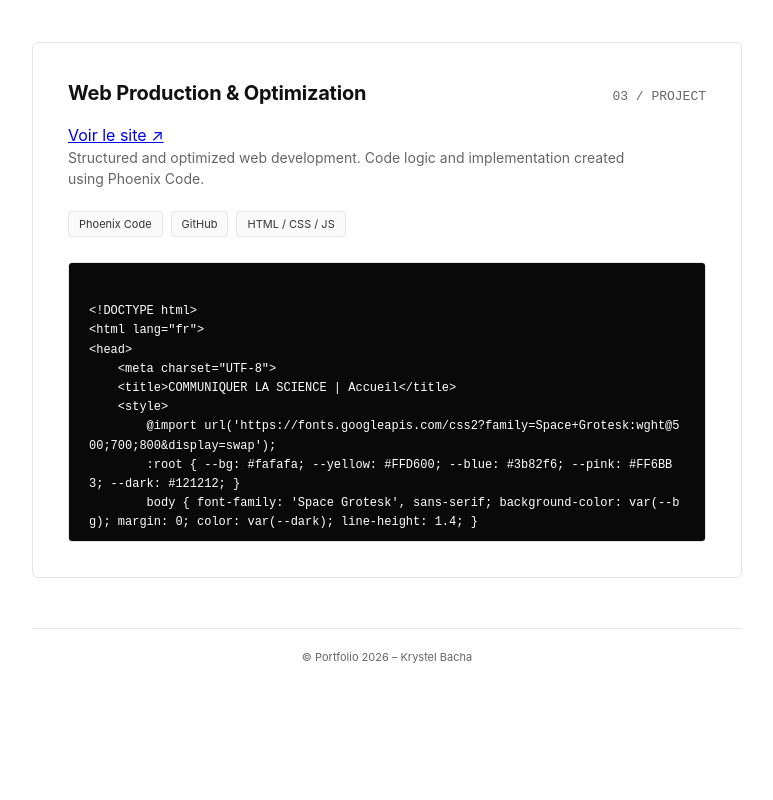
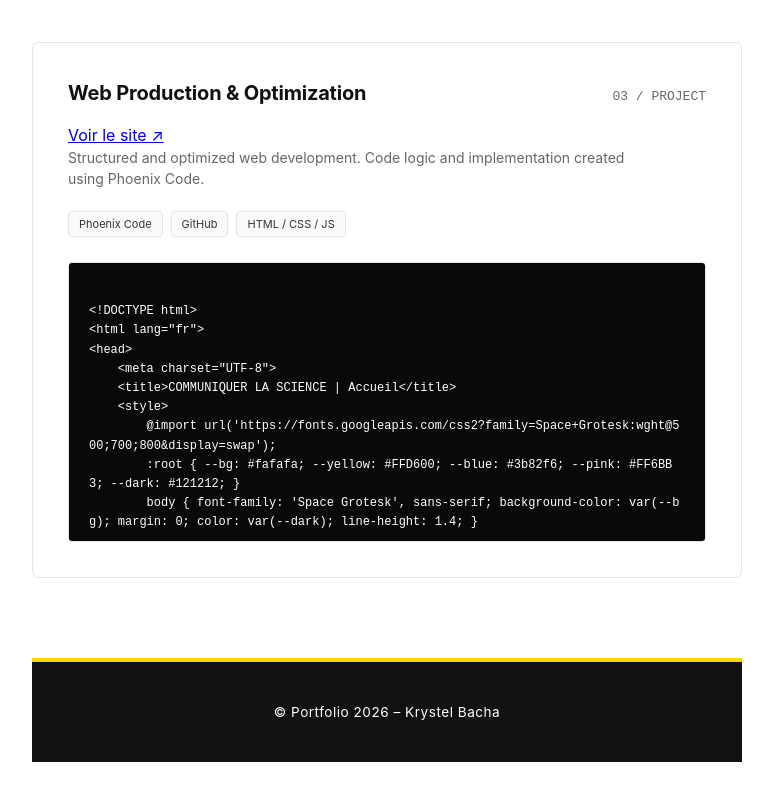
Before and after one commit to bachakrystel-maker/portfolio, a plain HTML site: page index.html in a window 1280 px wide. Shown: the part 1472-2272 px from the top of the page, without its empty margins (253-1026 px from the left). Before the commit the page ends 2198 px from the top, so only its background shows below. Drawn offline with Linux system fonts and the light colour scheme.

Commit message:
Add styles for site footer

```diff
--- a/styles.css
+++ b/styles.css
@@ -194,3 +194,14 @@ footer {
     border-top: 1px solid var(--border-color);
     padding-top: 20px;
 }
+
+.site-footer {
+    background-color: #121212;
+    color: #ffffff;
+    text-align: center;
+    padding: 40px 20px;
+    margin-top: 80px;
+    border-top: 4px solid #FFD600; /* Rappel subtil de votre charte graphique */
+    font-size: 0.85rem;
+    letter-spacing: 0.5px;
+}
```
